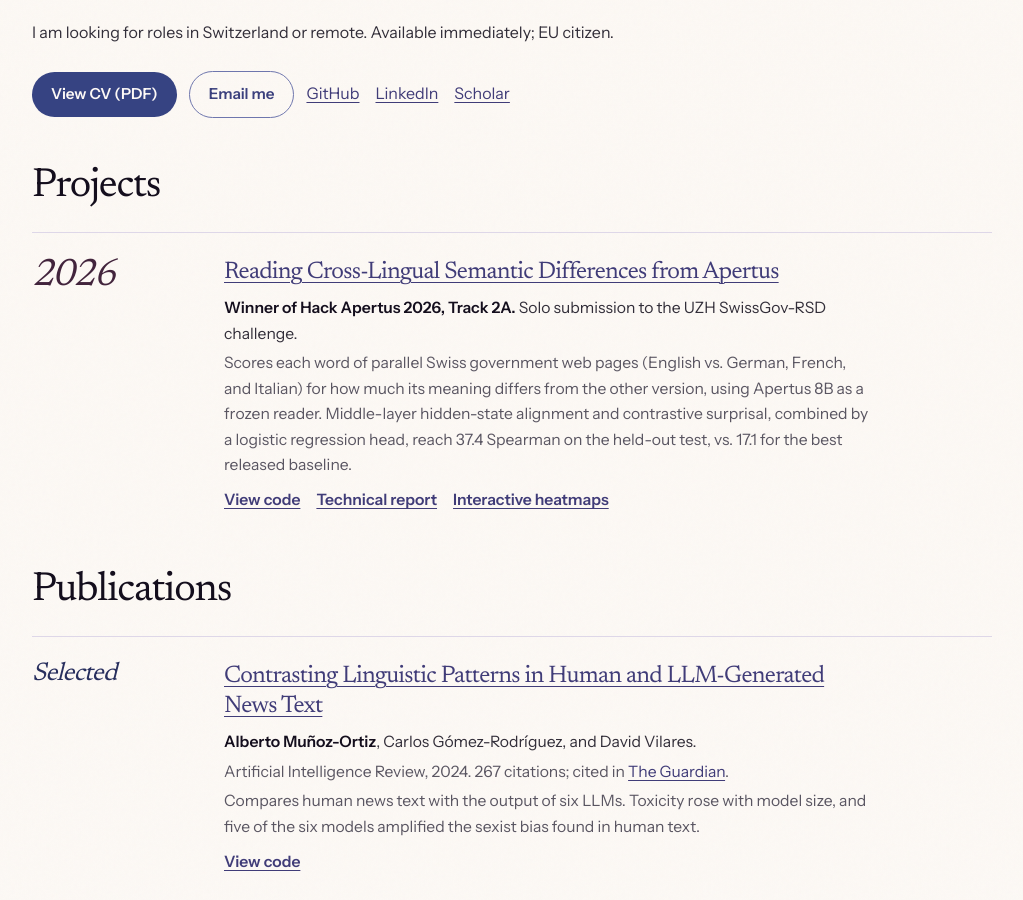
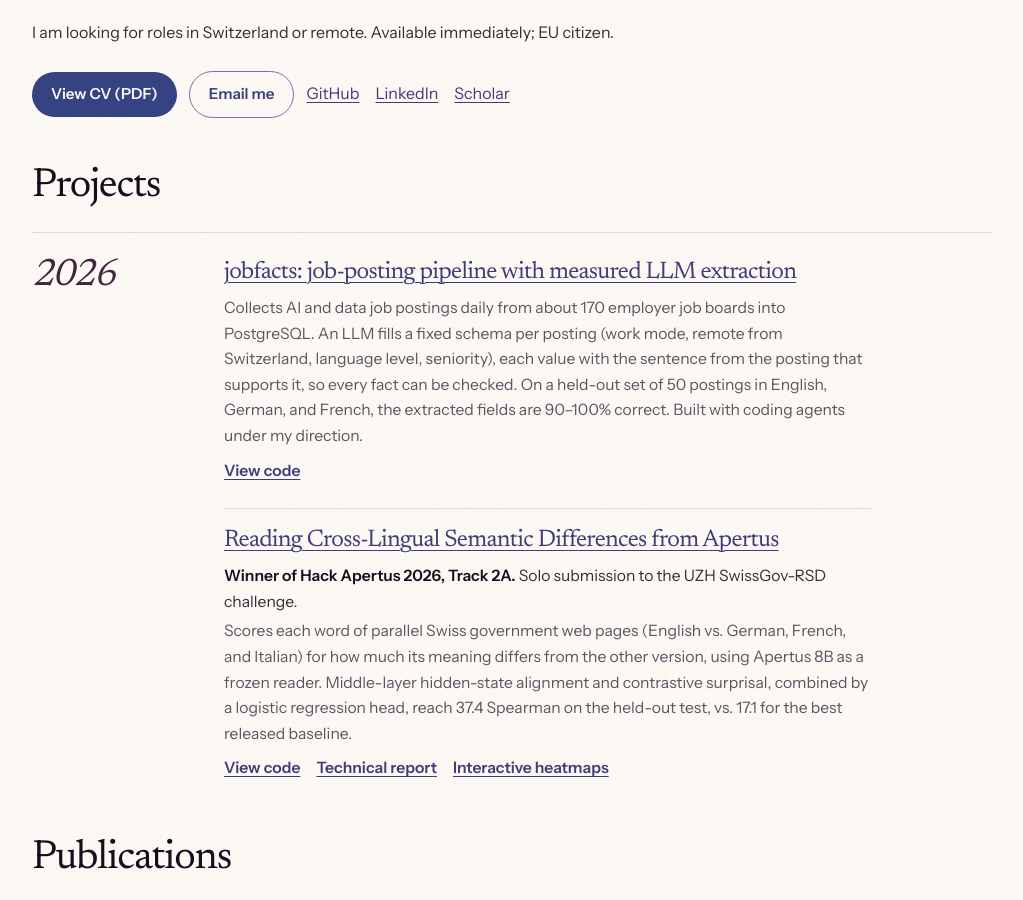
Before and after one commit to amunozo/amunozo.github.io, a Jekyll site: the page built from index.md, in a window 1280 px wide and 900 px high, scrolled down 410 px. Shown: the whole window, without its empty margins (128-1151 px from the left). Built offline with Jekyll 4.4.1, drawn with Linux system fonts in a browser that asks for light colours.

Commit message:
Add jobfacts project; update jobfacts numbers in research CV

```diff
--- a/index.md
+++ b/index.md
@@ -29,6 +29,11 @@ description: Alberto Muñoz-Ortiz, AI engineer and researcher in Lausanne. PhD i
 <section class="publication-year">
   <h2>2026</h2>
   <ul class="pub-list">
+    <li>
+      <h3><a href="https://github.com/amunozo/jobfacts">jobfacts: job-posting pipeline with measured LLM extraction</a></h3>
+      <p class="pub-venue">Collects AI and data job postings daily from about 170 employer job boards into PostgreSQL. An LLM fills a fixed schema per posting (work mode, remote from Switzerland, language level, seniority), each value with the sentence from the posting that supports it, so every fact can be checked. On a held-out set of 50 postings in English, German, and French, the extracted fields are 90–100% correct. Built with coding agents under my direction.</p>
+      <p class="pub-code"><a href="https://github.com/amunozo/jobfacts">View code</a></p>
+    </li>
     <li>
       <h3><a href="https://github.com/amunozo/apertus-swissgov-rsd">Reading Cross-Lingual Semantic Differences from Apertus</a></h3>
       <p class="pub-authors"><strong>Winner of Hack Apertus 2026, Track 2A.</strong> Solo submission to the UZH SwissGov-RSD challenge.</p>
```
Also changed, not shown: 2 other files.
